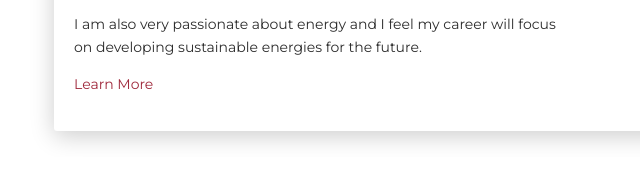
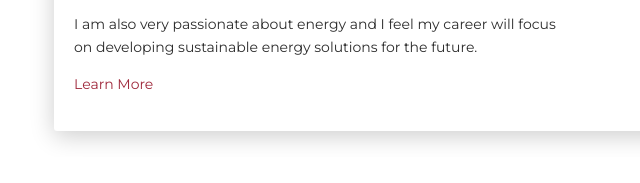
Before and after one commit to Imakangi/chemutai-cynthia, a plain HTML site: page index.html in a window 1280 px wide. Shown: the part 799-982 px from the top of the page, 31-671 px from the left. Drawn offline with Linux system fonts and the light colour scheme.

Commit message:
Update index.html

```diff
--- a/index.html
+++ b/index.html
@@ -143,7 +143,7 @@
                       I am passionate about solving complex problems in automation and robotics. With strong technical skills and experience in project management, I strive for excellence in every project I undertake.
                     </p>
                     <p>
-                      I am also very passionate about energy and I feel my career will focus on developing sustainable energies for the future.
+                      I am also very passionate about energy and I feel my career will focus on developing sustainable energy solutions for the future.
                     </p>
                       <a href="javascript:void(0)" target="_blank"
                         >Learn More</a
```
